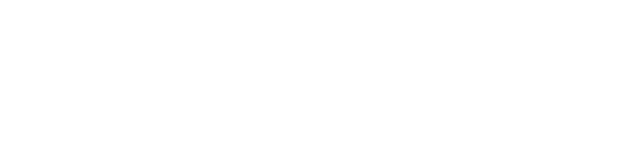
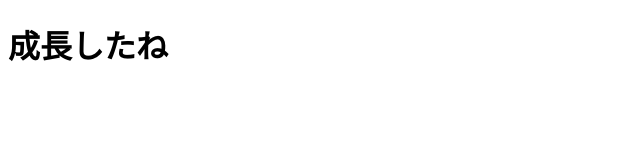
Before and after one commit to ryuta-morita/SDE, a plain HTML site: page index.html in a window 1280 px wide. Shown: the whole page, without its empty margins (0-640 px from the left). Drawn offline with Linux system fonts and the light colour scheme.

Commit message:
second commit

```diff
--- a/index.html
+++ b/index.html
@@ -6,6 +6,6 @@
     <title>Document</title>
 </head>
 <body>
-
+    <h1>成長したね</h1>
 </body>
 </html>
```
